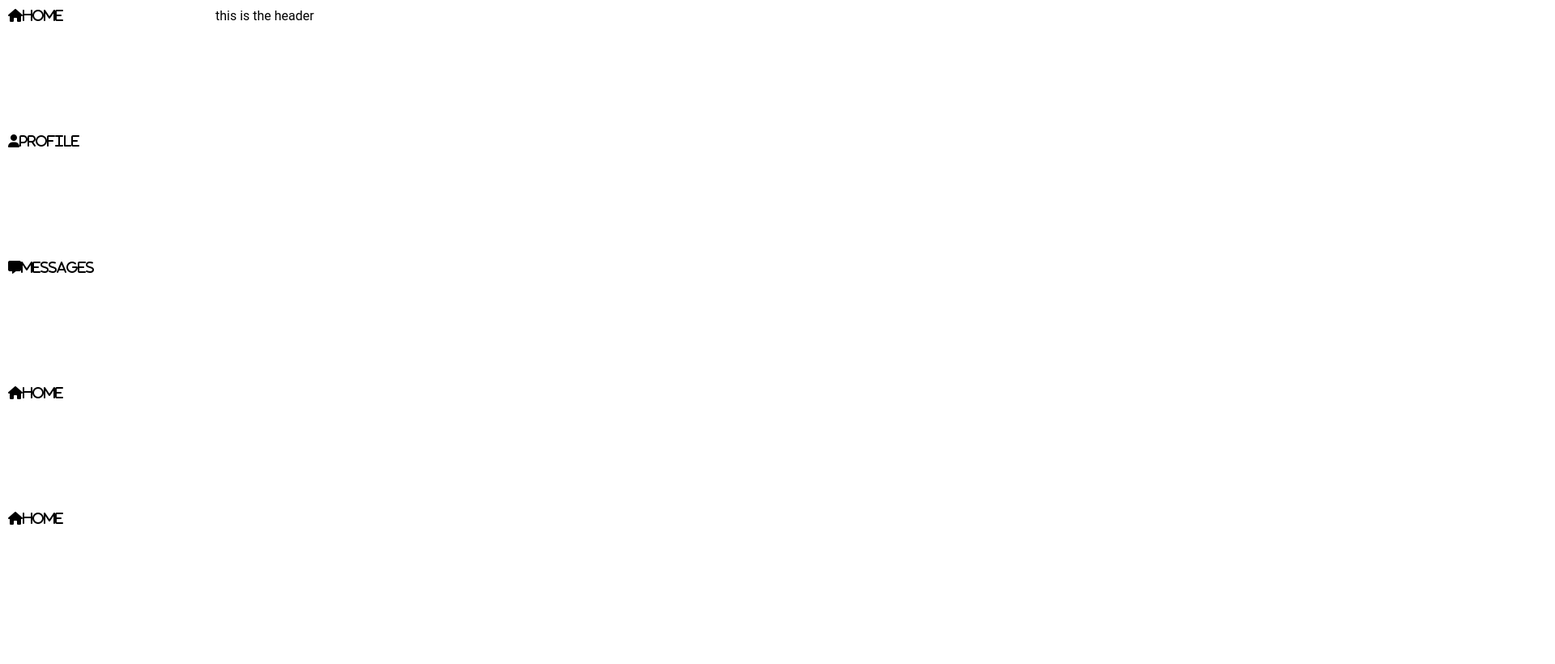
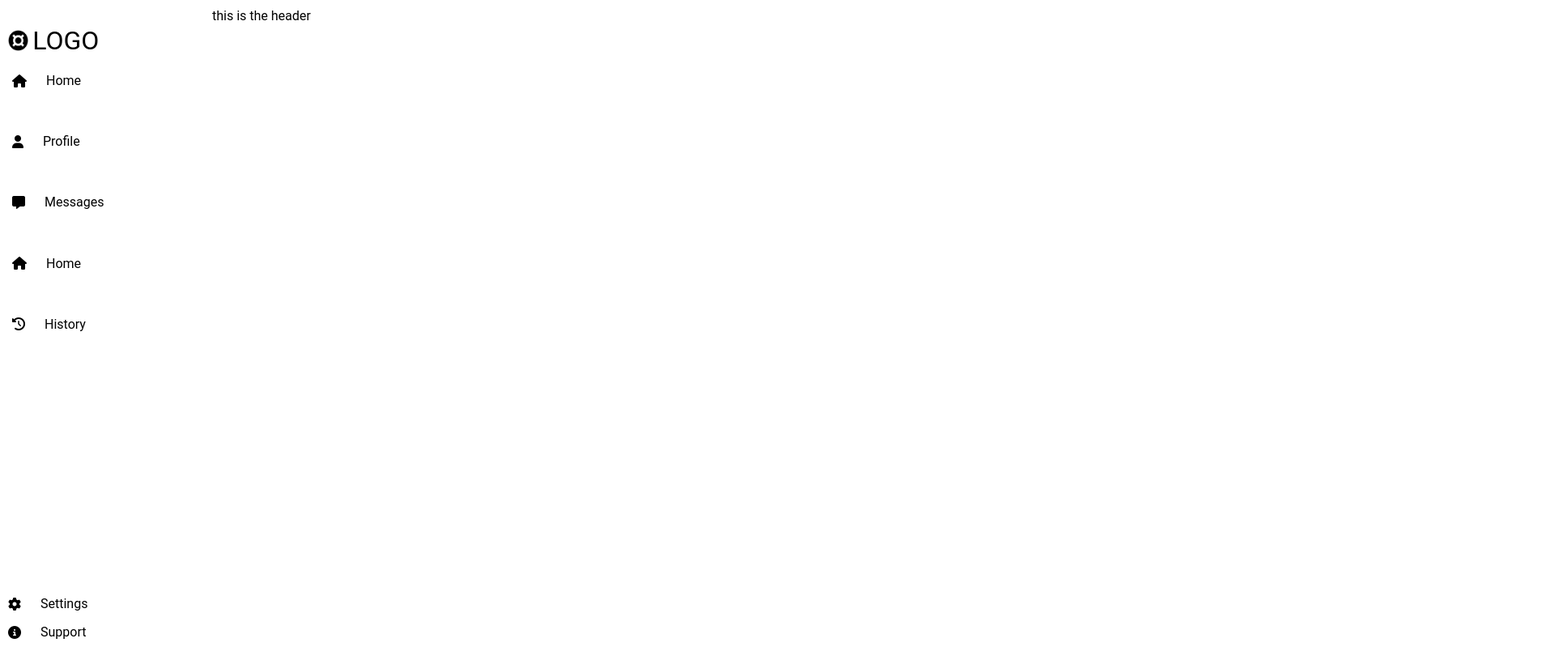
Before and after one commit to cokingtins1/Admin-Dashboard, a plain HTML site: page index.html in a window 1280 px wide. Shown: the top 820 px of the page at 81% size, 1920 px wide, since content can reach past the window. Drawn offline with Linux system fonts and the light colour scheme.

Commit message:
2023-0622 commit

```diff
--- a/index.html
+++ b/index.html
@@ -17,25 +17,52 @@
     </div>
 
     <div class="sidebar-grid">
-        <div class="sidebar">
+        <div class="sidebar-top">
+            <div class="logo-container">
+                <img class="logo" src="images/frax-frax-logo.png" alt="logo">
+                <span>LOGO</span>
+            </div>
+        </div>
+        <div class="sidebar-middle">
             <li class="icon">
-                <div class="nav-link">
-                    <i class="fa-solid fa-house">Home</i>
-                </div>
+                <span class="tag">
+                    <i class="fa-solid fa-house"></i>
+                    Home</span>
             </li>
             <li class="icon">
-                <i class="fa-solid fa-user">Profile</i>
+                <span class="tag">
+                    <i class="fa-solid fa-user"></i>
+                    Profile</span>
             </li>
             <li class="icon">
-                <i class="fa-solid fa-message">Messages</i>
+                <span class="tag">
+                    <i class="fa-solid fa-message"></i>
+                    Messages</span>
             </li>
             <li class="icon">
-                <i class="fa-solid fa-house">Home</i>
+                <span class="tag">
+                    <i class="fa-solid fa-house"></i>
+                    Home</span>
             </li>
             <li class="icon">
-                <i class="fa-solid fa-house">Home</i>
+                <span class="tag">
+                    <i class="fa-sharp fa-solid fa-clock-rotate-left"></i>
+                    History</span>
             </li>
+        </div>
 
+
+        <div class="sidebar-bottom">
+            <li class="icon">
+                <span class="tag">
+                    <i class="fa-solid fa-gear"></i>
+                    Settings</span>
+            </li>
+            <li class="icon">
+                <span class="tag">
+                    <i class="fa-solid fa-circle-info"></i>
+                    Support</span>
+            </li>
         </div>
     </div>
 </body>
--- a/styles.css
+++ b/styles.css
@@ -6,41 +6,56 @@
   padding: 0;
 }
 
+:root{
+  --margin: 10px;
+  --iconGap: 1.5rem
+}
+
 html {
     box-sizing: border-box;
     font-family: Roboto, -apple-system, BlinkMacSystemFont, 'Segoe UI', Oxygen,
       Ubuntu, Cantarell, 'Open Sans', 'Helvetica Neue', sans-serif;
-    height: 100vh;
-    margin: 10px;
+    margin: var(--margin);
   }
 
 body{
   display: grid;
-  height: 100vh;
-  width: 100vw;
+  width: 100%;
+  height: 100%;
+  overflow: hidden;
+  margin: 0;
   grid-template-columns: repeat(2, 20% 80%);
 
 }
 
 .sidebar-grid{
   display: grid;
-  grid-template-rows: repeat(2, 80% 20%);
+  grid-column: 1;
   grid-row: 1;
+  grid-template-rows: repeat(3, 10% 45% 45%);
+  /* grid-template-rows: repeat(3, 1fr 2fr 2fr); */
+  height: 100vh;
 }
 
-  .sidebar{
+  .sidebar-middle{
+    display: grid;
+    gap: 1rem;
+    padding: 0 0 0 5px;
+  }
+
+  .tag{
+    display: flex;
+    align-items: center;
+    gap: var(--iconGap);
+  }
+
+  .sidebar-bottom{
+    grid-row: 3;
     display: flex;
     flex-direction: column;
-    justify-content: space-between;
-    grid-row: 1;
-
-
-
-
-  }
-
-  .main{
-    grid-column: 2 / -1;
+    gap: 1rem;
+    position: absolute;
+    bottom: var(--margin)
   }
 
   li{
@@ -48,6 +63,17 @@ body{
 
   }
 
-.nav-link{
+.sidebar-top{
+  display: flex;
+  align-items: center;
+}
 
+.logo-container{
+  display: flex;
+  align-items: center;
+  gap: 5px;;
+  font-size:xx-large;
 }
+  .logo{
+    max-width: 10%;
+  }
```
Also changed, not shown: images/frax-frax-logo.png (added).
